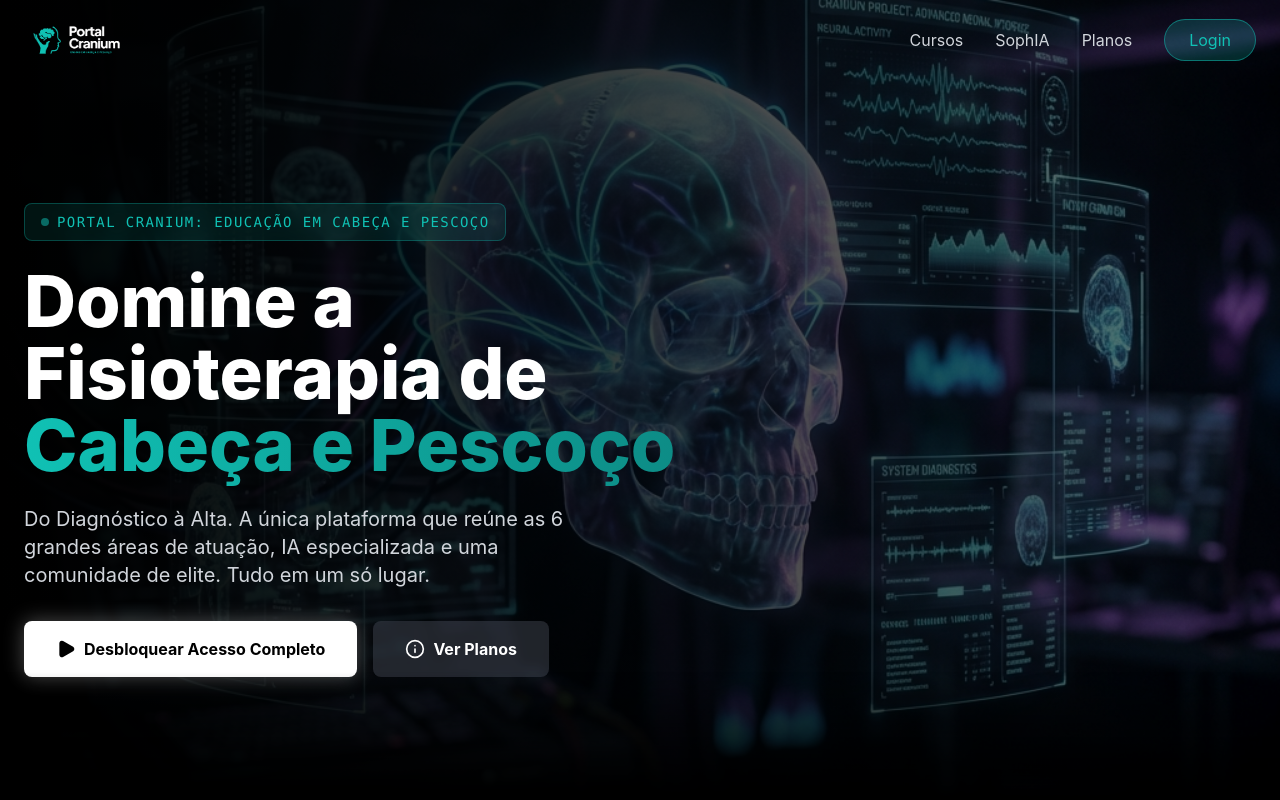
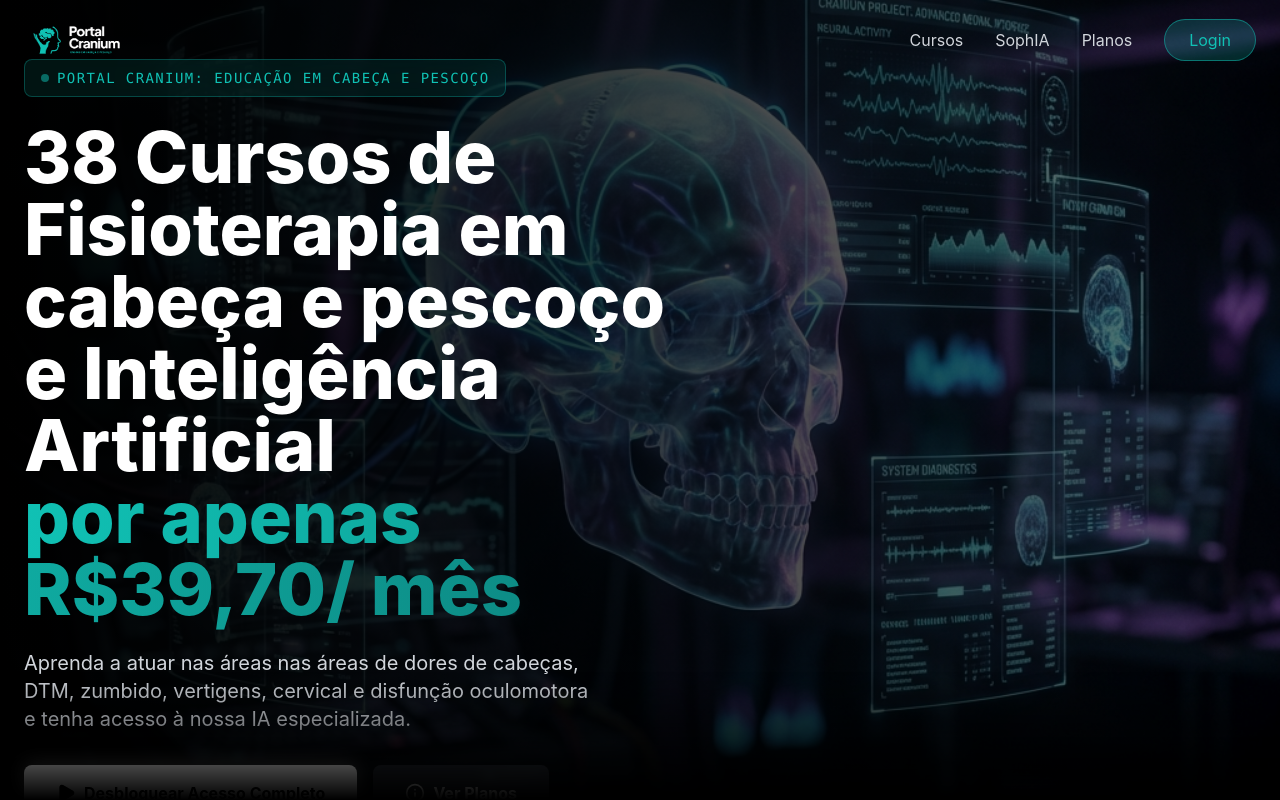
Before and after one commit to cranium-cursos/cranium-portal-v2, a React (Vite) app: page / in a window 1280 px wide. Shown: the top 800 px of the page. Built offline with nearby package versions, Linux system fonts and the light colour scheme.

Commit message:
Add new DTM course: Diagnóstico por Imagem

```diff
--- a/src/components/Hero.tsx
+++ b/src/components/Hero.tsx
@@ -28,14 +28,14 @@ export default function Hero() {
                         </span>
                     </div>
                     <h1 className="text-5xl md:text-7xl font-extrabold text-white mb-6 leading-tight">
-                        Domine a Fisioterapia de <br />
+                        38 Cursos de Fisioterapia em cabeça e pescoço e Inteligência Artificial  <br />
                         <span className="text-transparent bg-clip-text bg-gradient-to-r from-[#10C1B4] to-[#0D8C86] pb-2">
-                            Cabeça e Pescoço
+                            por apenas R$39,70/ mês
                         </span>
                     </h1>
                     <p className="text-gray-300 text-lg md:text-xl mb-8 max-w-xl">
-                        Do Diagnóstico à Alta. A única plataforma que reúne as 6 grandes áreas de atuação,
-                        IA especializada e uma comunidade de elite. Tudo em um só lugar.
+                        Aprenda a atuar nas áreas nas áreas de dores de cabeças, DTM, zumbido, vertigens, cervical e disfunção oculomotora e tenha acesso à nossa IA especializada.
+
                     </p>
 
                     <div className="flex flex-wrap gap-4">
--- a/src/data/courses.ts
+++ b/src/data/courses.ts
@@ -35,11 +35,13 @@ export const cefaleiaCourses: Course[] = [
 import dtmBruxismoImg from '../assets/courses/dtm-bruxismo.jpg';
 import dtmConceitosMuscularImg from '../assets/courses/dtm-conceitos-muscular.jpg';
 import dtmBasesImg from '../assets/courses/dtm-bases.jpg';
+import dtmDiagnosticoImagemImg from '../assets/courses/dtm-diagnostico-imagem.jpg';
 
 export const dtmCourses: Course[] = [
     { title: "Bruxismo", category: "DTM", image: dtmBruxismoImg, duration: "4hs" },
     { title: "Conceitos da DTM Muscular", category: "DTM", image: dtmConceitosMuscularImg, duration: "4hs" },
     { title: "Bases das Disfunções Temporomandibulares", category: "DTM", image: dtmBasesImg, duration: "4hs" },
+    { title: "Diagnóstico por Imagem da ATM", category: "DTM", image: dtmDiagnosticoImagemImg, duration: "4hs" },
 ];
 
 export const zumbidoCourses: Course[] = [
```
Also changed, not shown: src/assets/courses/dtm-diagnostico-imagem.jpg (added).
